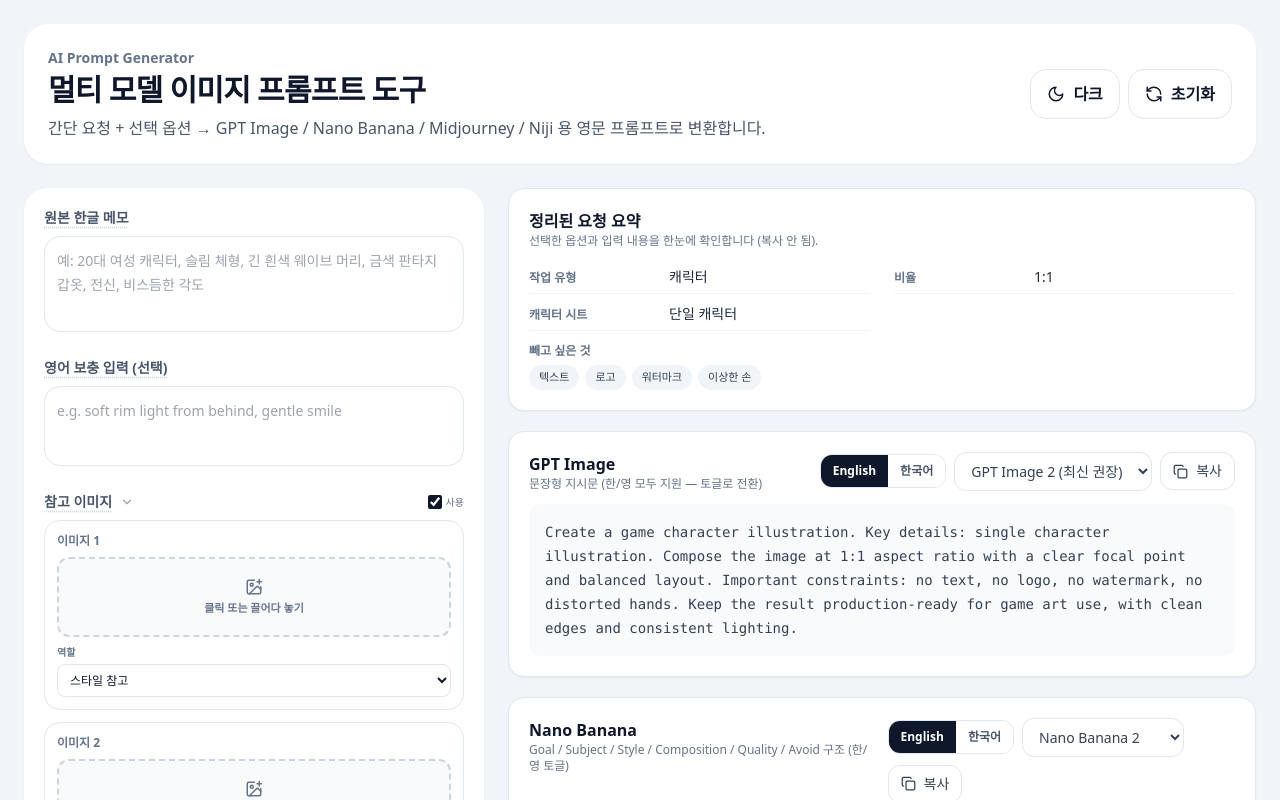
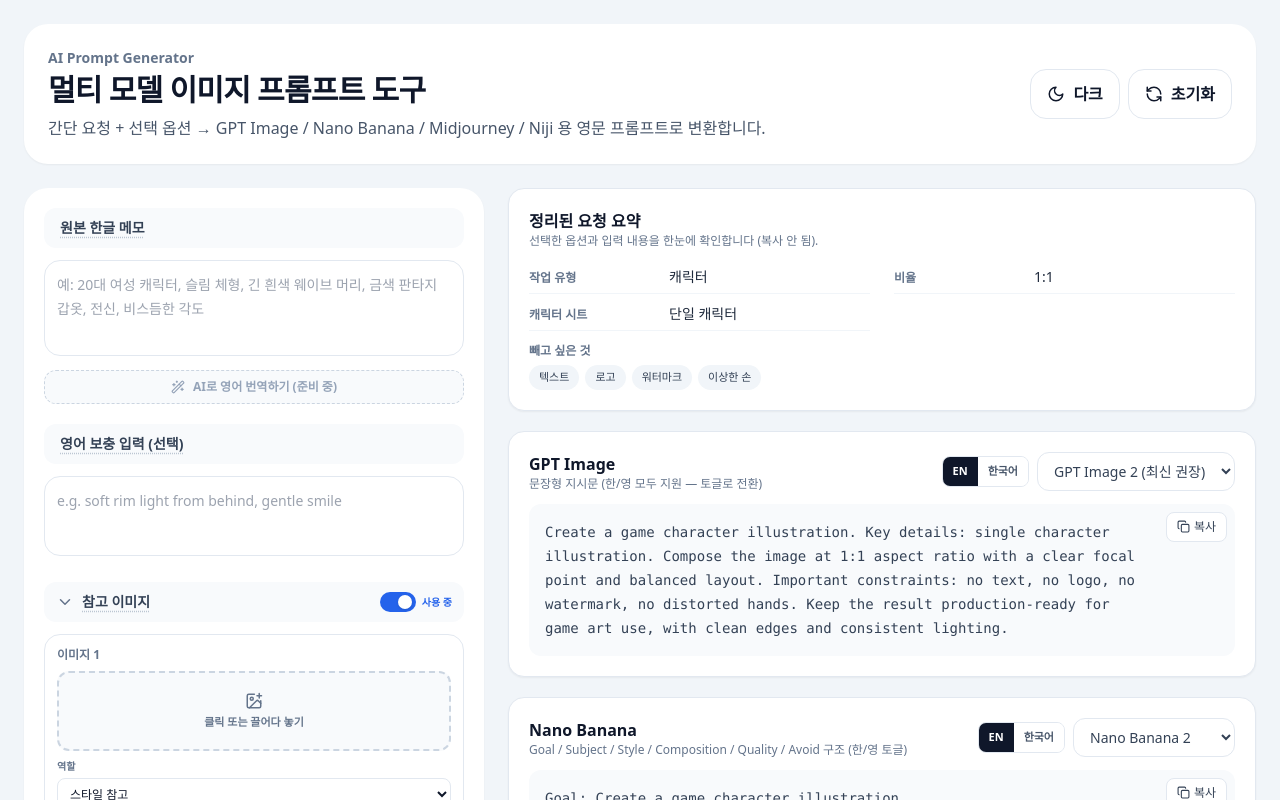
Before and after one commit to jack-glock/ai-prompt-generator, a Next.js app: page / in a window 1280 px wide. Shown: the top 800 px of the page. Built offline with nearby package versions, Linux system fonts and the light colour scheme.

Commit message:
v0.6.6: 사이드바 헤더 박스화 + iOS 토글 스위치 + 복사버튼 본문이동 + AI 번역 버튼 자리

```diff
--- a/app/page.tsx
+++ b/app/page.tsx
@@ -251,6 +251,14 @@
                 placeholder="예: 20대 여성 캐릭터, 슬림 체형, 긴 흰색 웨이브 머리, 금색 판타지 갑옷, 전신, 비스듬한 각도"
                 className="h-24 w-full resize-none rounded-2xl border border-slate-200 bg-white p-3 text-sm leading-6 outline-none focus:border-slate-900 dark:border-slate-700 dark:bg-slate-800 dark:text-slate-100 dark:focus:border-slate-300"
               />
+              <button
+                type="button"
+                disabled
+                title="API 연결 후 활성화 — 위 한글 메모를 자연스러운 영어로 번역해 아래 영어 보충 입력에 채워 줍니다."
+                className="mt-2 inline-flex w-full cursor-not-allowed items-center justify-center gap-2 rounded-xl border border-dashed border-slate-300 bg-slate-50 px-3 py-2 text-xs font-semibold text-slate-400 dark:border-slate-700 dark:bg-slate-800 dark:text-slate-500"
+              >
+                <Wand2 size={14} /> AI로 영어 번역하기 (준비 중)
+              </button>
             </Section>
 
             <Section title="영어 보충 입력 (선택)" hint="이 내용은 최종 영어 프롬프트에 그대로 들어갑니다.">
@@ -1035,29 +1043,28 @@
 
   return (
     <div className="rounded-2xl border border-slate-200 bg-white p-5 shadow-sm dark:border-slate-700 dark:bg-slate-900">
-      <div className="mb-3 flex flex-col gap-3 md:flex-row md:items-start md:justify-between">
-        <div>
+      <div className="mb-3 flex flex-wrap items-center gap-2">
+        <div className="min-w-0 flex-1">
           <h3 className="text-base font-bold text-slate-900 dark:text-slate-100">{title}</h3>
           <p className="text-xs text-slate-500 dark:text-slate-400">{hint}</p>
         </div>
-        <div className="flex flex-wrap items-center gap-2">
         {koreanContent && (
-            <div className="inline-flex overflow-hidden rounded-xl border border-slate-200 dark:border-slate-700">
+          <div className="inline-flex overflow-hidden rounded-lg border border-slate-200 dark:border-slate-700">
             <button
               type="button"
               onClick={() => setLang("en")}
-                className={`px-3 py-2 text-xs font-semibold transition ${
+              className={`px-2.5 py-1.5 text-[11px] font-semibold transition ${
                 lang === "en"
                   ? "bg-slate-900 text-white dark:bg-slate-100 dark:text-slate-900"
                   : "bg-white text-slate-600 hover:bg-slate-50 dark:bg-slate-900 dark:text-slate-300 dark:hover:bg-slate-800"
               }`}
             >
-                English
+              EN
             </button>
             <button
               type="button"
               onClick={() => setLang("ko")}
-                className={`px-3 py-2 text-xs font-semibold transition ${
+              className={`px-2.5 py-1.5 text-[11px] font-semibold transition ${
                 lang === "ko"
                   ? "bg-slate-900 text-white dark:bg-slate-100 dark:text-slate-900"
                   : "bg-white text-slate-600 hover:bg-slate-50 dark:bg-slate-900 dark:text-slate-300 dark:hover:bg-slate-800"
@@ -1068,21 +1075,20 @@
           </div>
         )}
         {children}
+      </div>
+      <div className="relative min-h-[120px] whitespace-pre-wrap break-words rounded-xl bg-slate-50 p-4 pr-24 font-mono text-sm leading-6 text-slate-700 dark:bg-slate-800 dark:text-slate-300">
         <button
           type="button"
           onClick={handleCopy}
-            className={`inline-flex shrink-0 items-center gap-2 rounded-xl border px-3 py-2 text-sm font-medium transition ${
+          className={`absolute right-2 top-2 inline-flex shrink-0 items-center gap-1 rounded-lg border px-2.5 py-1.5 text-xs font-medium transition ${
             copied
               ? "border-emerald-500 bg-emerald-50 text-emerald-700 dark:border-emerald-400 dark:bg-emerald-900 dark:text-emerald-300"
-                : "border-slate-200 bg-white text-slate-700 hover:bg-slate-50 dark:border-slate-700 dark:bg-slate-900 dark:text-slate-300 dark:hover:bg-slate-800"
+              : "border-slate-200 bg-white text-slate-700 hover:bg-slate-100 dark:border-slate-700 dark:bg-slate-900 dark:text-slate-300 dark:hover:bg-slate-800"
           }`}
         >
-            {copied ? <Check size={15} /> : <Copy size={15} />}
+          {copied ? <Check size={13} /> : <Copy size={13} />}
           {copied ? "복사됨" : "복사"}
         </button>
-        </div>
-      </div>
-      <div className="min-h-[120px] whitespace-pre-wrap break-words rounded-xl bg-slate-50 p-4 font-mono text-sm leading-6 text-slate-700 dark:bg-slate-800 dark:text-slate-300">
         {displayed}
       </div>
     </div>
@@ -1107,58 +1113,105 @@
   /** true면 헤더 클릭으로 본문을 접고 펼 수 있음. */
   collapsible?: boolean;
   defaultOpen?: boolean;
-  /** 정의되어 있으면 헤더에 "사용" 체크박스가 노출됩니다. false면 본문이 dim 처리됩니다. */
+  /** 정의되어 있으면 헤더에 사용 토글 스위치가 노출됩니다. false면 본문이 dim 처리됩니다. */
   enabled?: boolean;
   onEnabledChange?: (v: boolean) => void;
 }) {
   const [open, setOpen] = useState(defaultOpen);
   const isOff = enabled === false;
   const showToggle = enabled !== undefined && onEnabledChange !== undefined;
-  const titleEl = (
-    <h2
+
+  const headerClass = `flex items-center gap-2 rounded-xl px-3 py-2.5 transition ${
+    isOff
+      ? "bg-slate-100 dark:bg-slate-800/60"
+      : "bg-slate-50 dark:bg-slate-800/40"
+  } ${collapsible ? "hover:bg-slate-100 dark:hover:bg-slate-800/70" : ""}`;
+
+  const titleText = (
+    <span
       title={hint}
-      className={`text-sm font-bold ${isOff ? "text-slate-400 dark:text-slate-500" : "text-slate-600 dark:text-slate-300"} ${
-        hint ? "cursor-help underline decoration-dotted underline-offset-4 decoration-slate-300 dark:decoration-slate-600" : ""
-      }`}
+      className={`text-sm font-bold ${
+        isOff ? "text-slate-400 dark:text-slate-500" : "text-slate-700 dark:text-slate-200"
+      } ${hint ? "cursor-help underline decoration-dotted underline-offset-4 decoration-slate-400/60 dark:decoration-slate-500/60" : ""}`}
     >
       {title}
-    </h2>
+    </span>
   );
-  const toggleEl = showToggle ? (
-    <label
-      className="flex shrink-0 cursor-pointer items-center gap-1 text-[10px] text-slate-500 dark:text-slate-400"
-      onClick={(e) => e.stopPropagation()}
-    >
-      <input
-        type="checkbox"
-        checked={enabled}
-        onChange={(e) => onEnabledChange!(e.target.checked)}
-        className="h-3.5 w-3.5 accent-slate-900 dark:accent-slate-100"
-      />
-      사용
-    </label>
-  ) : null;
+
   return (
     <section>
-      <div className="mb-2 flex items-center justify-between gap-2">
+      <div className={headerClass}>
         {collapsible ? (
           <button
             type="button"
             onClick={() => setOpen((s) => !s)}
             className="flex flex-1 items-center gap-2 text-left"
+            aria-expanded={open}
           >
-            {titleEl}
-            <ChevronDown size={14} className={`text-slate-400 transition-transform ${open ? "" : "-rotate-90"}`} />
+            <ChevronDown
+              size={18}
+              className={`shrink-0 text-slate-500 transition-transform ${open ? "" : "-rotate-90"}`}
+            />
+            {titleText}
           </button>
         ) : (
-          <div className="flex flex-1 items-center gap-2">{titleEl}</div>
+          <div className="flex flex-1 items-center gap-2 px-1">{titleText}</div>
         )}
-        {toggleEl}
+        {showToggle && (
+          <ToggleSwitch
+            checked={!!enabled}
+            onChange={(v) => onEnabledChange!(v)}
+            label={enabled ? "사용 중" : "꺼짐"}
+          />
+        )}
       </div>
       {(!collapsible || open) && (
-        <div className={isOff ? "opacity-40" : ""}>{children}</div>
+        <div className={`pt-3 ${isOff ? "pointer-events-none opacity-50" : ""}`}>{children}</div>
       )}
     </section>
+  );
+}
+
+/** iOS 스타일 토글 스위치. 체크박스보다 ON/OFF가 한눈에 보입니다. */
+function ToggleSwitch({
+  checked,
+  onChange,
+  label,
+}: {
+  checked: boolean;
+  onChange: (v: boolean) => void;
+  label?: string;
+}) {
+  return (
+    <button
+      type="button"
+      role="switch"
+      aria-checked={checked}
+      onClick={(e) => {
+        e.stopPropagation();
+        onChange(!checked);
+      }}
+      className="flex shrink-0 items-center gap-1.5"
+    >
+      <span
+        className={`relative inline-flex h-5 w-9 items-center rounded-full transition ${
+          checked
+            ? "bg-blue-600 dark:bg-blue-500"
+            : "bg-slate-300 dark:bg-slate-600"
+        }`}
+      >
+        <span
+          className={`inline-block h-3.5 w-3.5 rounded-full bg-white shadow transition-transform ${
+            checked ? "translate-x-[18px]" : "translate-x-0.5"
+          }`}
+        />
+      </span>
+      {label && (
+        <span className={`text-[10px] font-semibold ${checked ? "text-blue-600 dark:text-blue-400" : "text-slate-400 dark:text-slate-500"}`}>
+          {label}
+        </span>
+      )}
+    </button>
   );
 }
 
```
Lines whose indentation alone changed are shown as unchanged.
